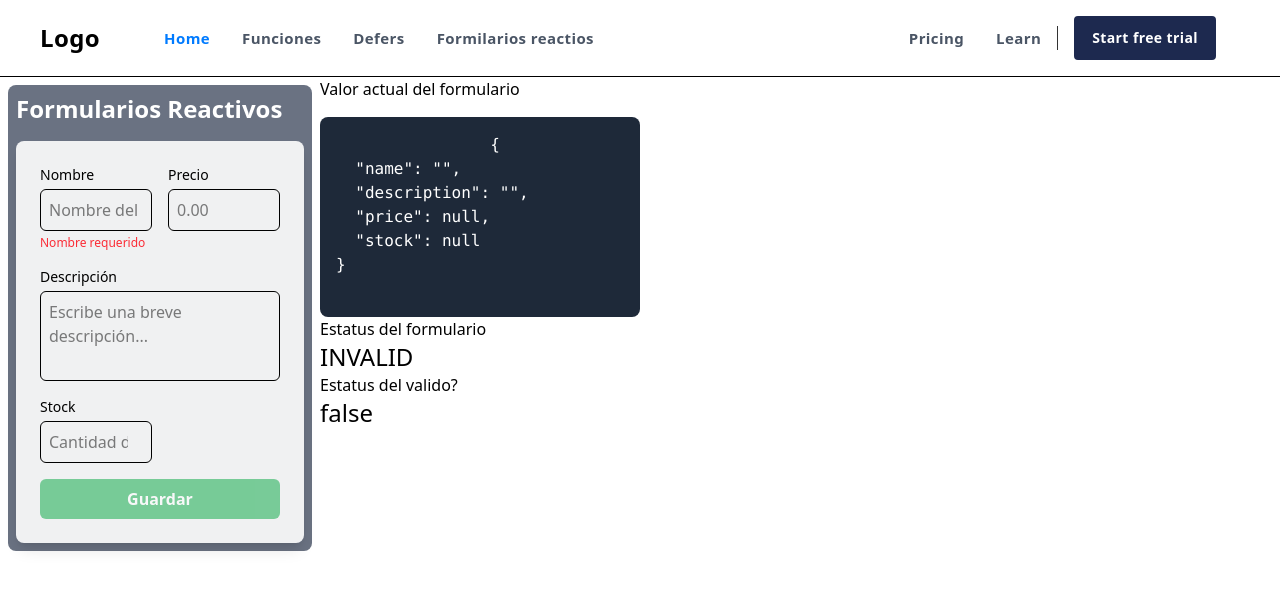
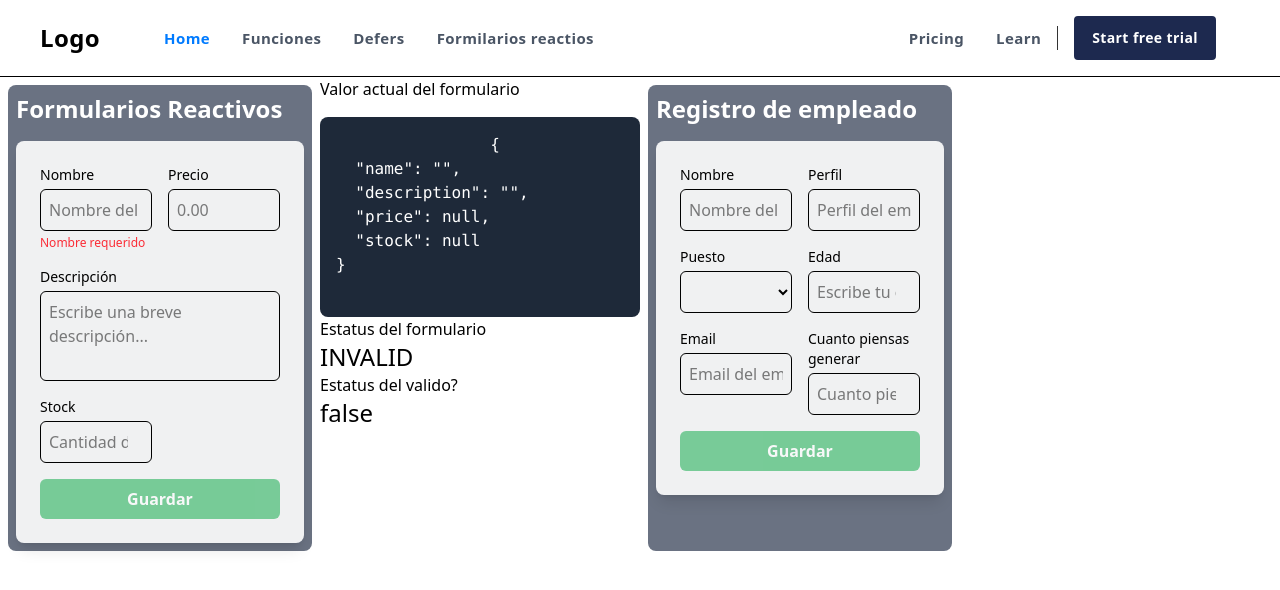
Before and after one commit to ByOscarPINE/recordatorioAngular, an Angular app: page /formularios-reactivos in a window 1280 px wide. Shown: the top 590 px of the page. Built offline with nearby package versions, Linux system fonts and the light colour scheme.

Commit message:
16/02/2026

```diff
--- a/src/pages/reactiveForms/reactiveForms.html
+++ b/src/pages/reactiveForms/reactiveForms.html
@@ -82,4 +82,80 @@
         </h2>
     </div>
 
+        <div class="bg-gray-500 p-2 m-2 rounded-lg">
+        <h1 class="text-2xl font-extrabold mb-4 text-white">Registro de empleado</h1>
+        <div class="bg-white/90 p-6 rounded-lg shadow-lg">
+            <form [formGroup]="formEmpleado" (ngSubmit)="saveProduct()"  class="grid grid-cols-1 md:grid-cols-2 gap-4">
+                <div class="flex flex-col">
+                    <label class="text-sm font-medium mb-1">Nombre</label>
+                    <input
+                        type="text"
+                        formControlName="name"
+                        placeholder="Nombre del producto"
+                        class="p-2 border rounded-md focus:outline-none focus:ring-2 focus:ring-green-400"
+                    />
+                </div>
+                <div class="flex flex-col">
+                    <label class="text-sm font-medium mb-1">Perfil</label>
+                    <input
+                        type="text"
+                        formControlName="perfil"
+                        placeholder="Perfil del empleado"
+                        class="p-2 border rounded-md focus:outline-none focus:ring-2 focus:ring-green-400"
+                    />
+                </div>
+
+                <div class="flex flex-col">
+                    <label class="text-sm font-medium mb-1">Puesto</label>
+                    <select name="puesto" id="puesto" formControlName="puesto" class="p-2 border rounded-md focus:outline-none focus:ring-2 focus:ring-green-400">
+                        <option value="Gerente">Gerente</option>
+                        <option value="Desarrollador">Desarrollador</option>
+                        <option value="Analista">Analista</option>
+                        <option value="Soporte">Soporte</option>
+                    </select>
+                </div>
+
+                <div class="flex flex-col">
+                    <label class="text-sm font-medium mb-1">Edad</label>
+                    <input
+                        type="number"
+                        formControlName="edad"
+                        placeholder="Escribe tu edad"
+                        class="p-2 border rounded-md resize-none focus:outline-none focus:ring-2 focus:ring-green-400"
+                    >
+                </div>
+
+                <div class="flex flex-col">
+                    <label class="text-sm font-medium mb-1">Email</label>
+                    <input
+                        type="text"
+                        formControlName="email"
+                        placeholder="Email del empleado"
+                        class="p-2 border rounded-md focus:outline-none focus:ring-2 focus:ring-green-400"
+                    />
+                </div>
+
+                <div class="flex flex-col">
+                    <label class="text-sm font-medium mb-1">Cuanto piensas generar</label>
+                    <input
+                        type="number"
+                        formControlName="generate"
+                        placeholder="Cuanto piensas generar"
+                        class="p-2 border rounded-md focus:outline-none focus:ring-2 focus:ring-green-400"
+                    />
+                </div>
+
+                <div class="md:col-span-2">
+                    <button
+                        type="submit"
+                        [disabled]="formEmpleado.invalid"
+                        class="w-full bg-green-600 text-white py-2 rounded-md font-semibold hover:bg-green-500 disabled:opacity-50"
+                    >
+                        Guardar
+                    </button>
+                </div>
+            </form>
+        </div>
+
+    </div>
 </div>
--- a/src/pages/reactiveForms/reactiveForms.ts
+++ b/src/pages/reactiveForms/reactiveForms.ts
@@ -16,6 +16,50 @@ import { FormBuilder, FormGroup, ReactiveFormsModule, Validators } from '@angula
 export class ReactiveForms {
   fb = inject(FormBuilder)
   formProduct!: FormGroup;
+  formEmpleado!: FormGroup;
+
+  validatorMessage = {
+    name: [
+      { type: 'required', message: 'El nombre es requerido' }
+    ],
+    price: [
+      { type: 'required', message: 'El precio es requerido' },
+      { type: 'min', message: 'El precio debe ser mayor a 0' }
+    ],
+    stock: [
+      { type: 'required', message: 'El stock es requerido' },
+      { type: 'min', message: 'El stock debe ser mayor a 0' }
+    ],
+    perfil:[
+      { type: 'required', message: 'El perfil es requerido' },
+      { type: 'minlength', message: 'El perfil debe tener al menos 30 caracteres' }
+    ],
+    puesto:[
+      { type: 'required', message: 'El puesto es requerido' },
+    ],
+    edad:[
+      { type: 'required', message: 'La edad es requerida' },
+      { type: 'min', message: 'La edad debe ser mayor a 18' },
+      { type: 'max', message: 'La edad debe ser menor a 70' }
+    ],
+    email:[
+      { type: 'required', message: 'El email es requerido' },
+    ],
+    generate:[
+      { type: 'required', message: 'La cantidad a generar es requerida' },
+      { type: 'min', message: 'La cantidad a generar debe ser mayor a 1000' },
+    ]
+  }
+
+  getErrorMessage(control: string){
+    const errors = this.formEmpleado.get(control)?.errors;
+    if(errors){
+      const firstKey = Object.keys(errors)[0];
+      const validator = this.validatorMessage[control as keyof typeof this.validatorMessage].find(v => v.type === firstKey);
+      return validator ? validator.message : '';
+    }
+    return '';
+  }
 
   constructor() {
     this.formProduct = this.fb.group({
@@ -24,10 +68,28 @@ export class ReactiveForms {
       price: [,Validators.required],
       stock: [,Validators.required]
     })
+    this.formEmpleado = this.fb.group({
+      name: ['',[Validators.required, Validators.minLength(3)]],
+      perfil: ['', [Validators.required, Validators.minLength(30)]],
+      puesto: ['',Validators.required],
+      edad: [,[Validators.required,Validators.min(18),Validators.max(70)]],
+      email: [,Validators.required],
+      generate: [,[Validators.required, Validators.min(1000)]],
+    })
   }
 
   saveProduct(){
-    console.log(this.formProduct.value);
+    if(this.formProduct.invalid){
+      this.formProduct.markAllAsTouched()
+      return;
+    }else{
+      console.log(this.formProduct.value);
+    }
   }
 
+  // setErrors(control:String){
+  //   return this.formProduct.get(control)?.errors &&
+  //   this.formProduct.get(control)?.touched
+  // }
+
 }
```
